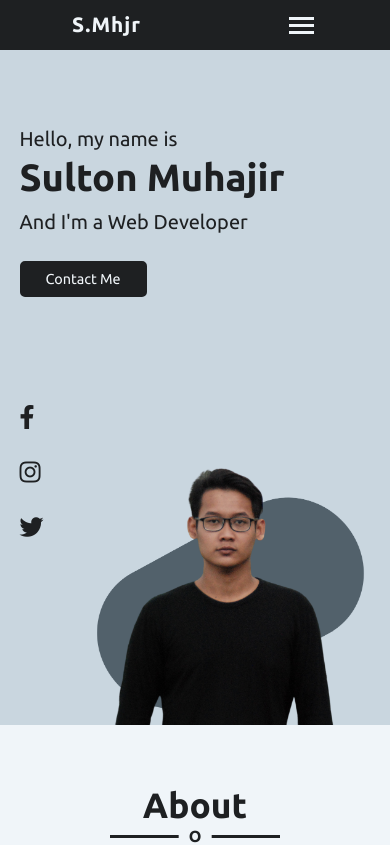
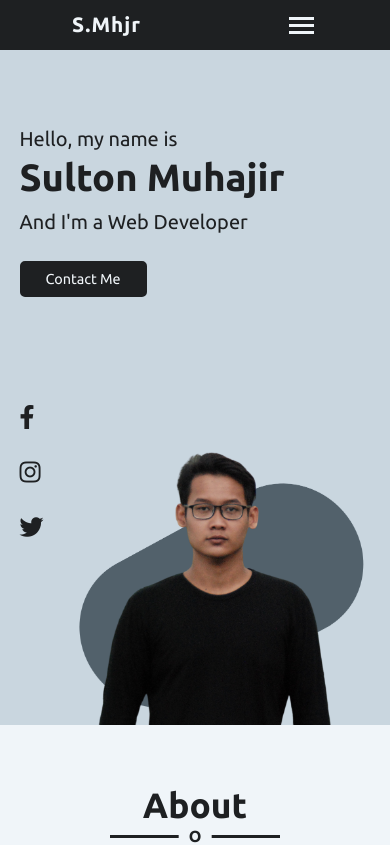
Before and after one commit to SultonMuhajir/sultonmuhajir.github.io, a plain HTML site: page index.html in a window 390 px wide. Shown: the top 845 px of the page. Drawn offline with nearby package versions, Linux system fonts and the light colour scheme; some packages are replaced by stand-ins of ours; a script that the page names is missing.

Commit message:
portfolio v2.2
set header img

```diff
--- a/style.css
+++ b/style.css
@@ -624,7 +624,7 @@ footer .icon {
 
 
    .Header img {
-      width: 65%;
+      width: 70%;
    }
 
    .Services .hide-content,
@@ -635,7 +635,7 @@ footer .icon {
 
 @media (max-width: 430px) {
    .Header img {
-      width: 80%;
+      width: 85%;
    }
 
    .About img {
```
